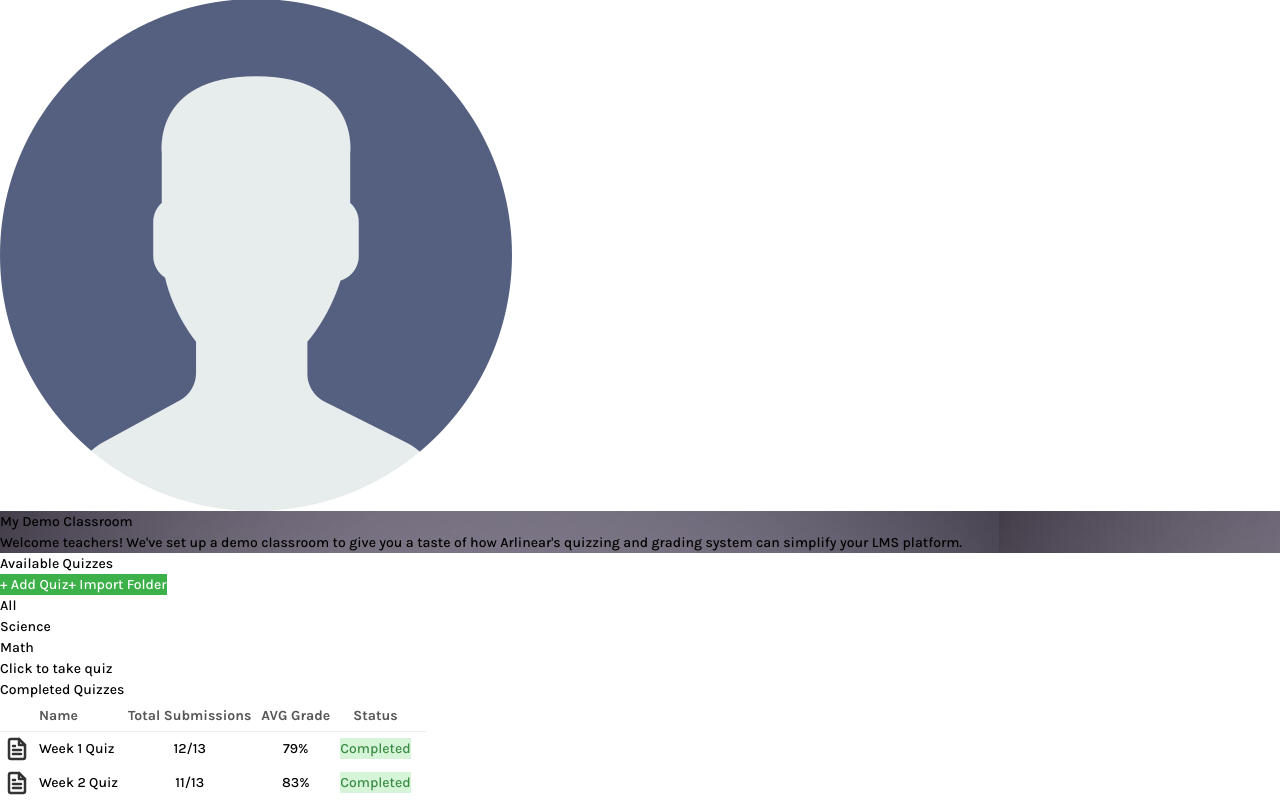
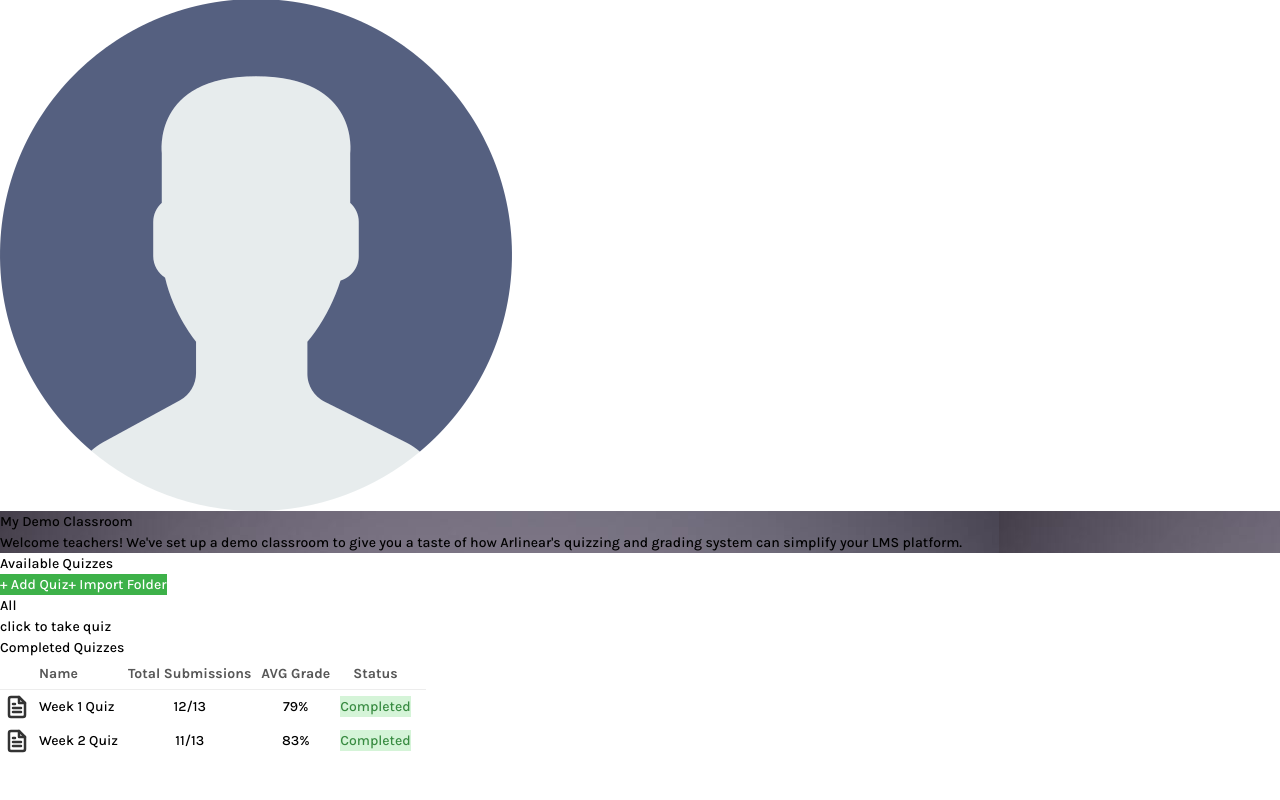
Before and after one commit to ArlinearEd/Edample, a Nuxt app: page / in a window 1280 px wide. Shown: the part 1791-2591 px from the top of the page. After the commit the page ends 2549 px from the top, so only its background shows below. Built offline with nearby package versions, Linux system fonts and the light colour scheme.

Commit message:
functionality

```diff
--- a/components/ImportQuizFolder.vue
+++ b/components/ImportQuizFolder.vue
@@ -8,7 +8,7 @@
             placeholder="Get Quiz/Folder by Key"
             class="input-border cursor-text w-full max-w-[20rem]"
             @keydown.enter="getQuizzes()"
-            @input="searchedQuizzes = []"
+            @input="searchedQuizzes = null"
         />
         <UiButton
             @click="getQuizzes()"
@@ -22,7 +22,7 @@
     <div class="flex flex-col justify-center mt-6 mb-4">
 
         <!-- instructions on how to import quiz/key -->
-        <p v-if="!searchedQuizzes.length && !loading"
+        <p v-if="!searchedQuizzes && !loading"
             class="text-center text-gray-800">
             <h6 class="font-bold mb-2">How to import a quiz:</h6>
             <ol class="list-decimal list-inside">
@@ -51,16 +51,16 @@
         </div>
 
         <!-- quiz results -->
-        <div v-if="searchedQuizzes.length && !loading"
+        <div v-if="searchedQuizzes && !loading"
             class="flex flex-col justify-center">
 
-            <p v-if="searchedQuizzes[0].folder"
+            <!-- <p v-if="searchedQuizzes[0].folder"
                 class="text-center text-gray-800 text-md mb-4">
                 Importing folder: <span class="font-bold">{{searchedQuizzes[0].folder}}</span> & all of its' quizzes.
-            </p>
+            </p> -->
 
             <div class="flex justify-center items-center gap-2">
-                <UiQuizCard v-for="quiz in searchedQuizzes.slice(0,4)" :key="quiz.id"
+                <UiQuizCard v-for="quiz in searchedQuizzes.slice(0,4)" :key="quiz.api_key"
                     :title="quiz.title" />
                     <p v-if="searchedQuizzes.length > 4"
                         class='text-sm text-gray-800'>& {{searchedQuizzes.length - 4}} more</p>
@@ -79,42 +79,39 @@
 </template>
 
 <script setup>
+import { fetchQuizzesFromFolder } from "@arlinear/quiz";
 
 const loading = ref(false);
 
 const quizFolderKey = ref('');
-const searchedQuizzes = ref([]);
+const searchedQuizzes = ref(null);
 
-const getQuizzes = () => {
+const selectedFolder = ref(null);
 
+const getQuizzes = async () => {
     loading.value = true;
 
-    // @liam: get quizzes from library
-    // save to local storage in order to display then in Demo Course Page
-    setTimeout(()=>{
-        searchedQuizzes.value = [
-            {
-                id: 1,
-                title: 'Quiz 1',
-                // folder: "bruh"
-            },
-            {
-                id: 2,
-                title: 'Quiz 2',
-            },
-            {
-                id: 3,
-                title: 'Quiz 3',
-            },
-        ];
-        loading.value = false;
-    }, 1500);
+    const response = await fetchQuizzesFromFolder(quizFolderKey.value);
+    loading.value = false;
+
+    if(typeof response != typeof []) {
+        return;
+    }
+    searchedQuizzes.value = response.quizzes;
+    selectedFolder.value = response;
+
 }
 
+const emit = defineEmits(['addedFolder']);
 const addQuizzesToClassroom = () => {
     // @liam: add quizzes to classroom
-    // save to local storage in order to display then in Demo Course Page
+    if(typeof selectedFolder.value == typeof []) {
+        emit ('addedFolder', selectedFolder.value);
+    }
     alert("Quizzes added to classroom")
+
+    selectedFolder.value = null;
+    searchedQuizzes.value = null;
 
     //@malek close modal
 }
--- a/components/Ui/QuizCard.vue
+++ b/components/Ui/QuizCard.vue
@@ -15,6 +15,10 @@ const props = defineProps({
         default: "/images/quiz-default.jpg",
         required: false,
     },
+    quiz: {
+        type: Object,
+        required: true,
+    }
 });
 </script>
 
@@ -24,6 +28,7 @@ const props = defineProps({
         @keydown.enter="(event) => event.target.click()"
         class="quizCard border-2 border-gray-200 rounded-lg cursor-pointer min-w-[10rem] w-40 h-fit"
         :title="title"
+        @click="navigateTo('/take-quiz/' + quiz.api_key)"
     >
         <div
             :style="{ backgroundImage: 'url(/images/icons/quiz.svg)' }"
--- a/pages/index.vue
+++ b/pages/index.vue
@@ -1,14 +1,11 @@
 <template>
     <div>
-
         <UiModal v-model:modalActive="modalActive">
-
             <!-- Import Quiz/Folder  -->
-        <ImportQuizFolder v-if="modalContent == 'import' "/>
+            <ImportQuizFolder v-if="modalContent == 'import'" @addedFolder="folders.push($event)"/>
 
             <!-- View Grades -->
-        <ViewGrades v-else-if="modalContent == 'grades' "
-            :quiz="selectedQuiz" />
+            <ViewGrades v-else-if="modalContent == 'grades'" :quiz="selectedQuiz" />
         </UiModal>
 
         <UiHeader />
@@ -16,7 +13,10 @@
         <div class="w-full max-w-[1000px] mx-auto flex flex-col gap-6 items-stretch">
             <div class="px-4 pt-24 pb-4 classroom-background bg-cover bg-no-repeat bg-center text-white">
                 <h1 class="text-2xl font-bold mb-2">My Demo Classroom</h1>
-            <p class="text-sm">Welcome teachers! We've set up a demo classroom to give you a taste of how Arlinear's quizzing and grading system can simplify your LMS platform.</p>
+                <p class="text-sm">
+                    Welcome teachers! We've set up a demo classroom to give you a taste of how Arlinear's quizzing and
+                    grading system can simplify your LMS platform.
+                </p>
             </div>
 
             <UiBox shadow full_width>
@@ -32,32 +32,33 @@
                 </div>
 
                 <!-- toggle folder -->
-            <div v-if="availableQuizzes.length"
-                class="flex items-end mt-1 mb-3">
-                <div v-for="tab in tabs" :key="tab"
-                    @click="selectedTab = tab"
-                    :class="[ tab == selectedTab ? 'border-blue-500 font-bold' : 'border-gray-300']"
-                    class="p-3 border-b-[2px] cursor-pointer">
-                    {{tab}}
+                <div v-if="availableQuizzes.length" class="flex items-end mt-1 mb-3">
+                    <div
+                        v-for="folder, idx in [{ name: 'All'}].concat(folders)"
+                        :key="folder"
+                        @click="selectedTab = idx"
+                        :class="[idx == selectedTab ? 'border-blue-500 font-bold' : 'border-gray-300']"
+                        class="p-3 border-b-[2px] cursor-pointer"
+                    >
+                        {{ folder.name }}
                     </div>
 
                     <div class="p-3 border-b-[2px] cursor-pointer grow border-gray-300"></div>
                 </div>
 
                 <!-- show quizzes in selected folder -->
-            <div v-if="availableQuizzes.length"
-                class="flex flex-wrap gap-2">
+                <div v-if="availableQuizzes.length" class="flex flex-wrap gap-2">
                     <!-- TODO @liam: take quiz -->
                     <!-- TODO @malek: show quizzes based on what tab youre in (show quizzes without folder first) -->
-                <UiQuizCard v-for="quiz in quizzesInTab" :key="quiz.id"
-                    title="Click to take quiz" />
+                    <UiQuizCard v-for="quiz in quizzesInTab" :key="quiz.id" :title="quiz.title" :quiz="quiz"/>
                 </div>
-            <p v-else
-                class="text-md text-gray-500 text-center mx-auto my-12">
-                Add some quizzes to build your classroom. <br> <br>
-                You can... <br>
-                1. Add a single quiz <br>
-                2. Import multiple quizzes from a folder in <a class="text-blue-600 underline" href="/library" target="_blank">your Library</a>
+                <p v-else class="text-md text-gray-500 text-center mx-auto my-12">
+                    Add some quizzes to build your classroom. <br />
+                    <br />
+                    You can... <br />
+                    1. Add a single quiz <br />
+                    2. Import multiple quizzes from a folder in
+                    <a class="text-blue-600 underline" href="/library" target="_blank">your Library</a>
                 </p>
             </UiBox>
 
@@ -83,39 +84,42 @@
                 </div>
             </UiBox>
         </div>
-
-    <!-- <div>
-        <NuxtLink to="/teacher">You're a teacher</NuxtLink>
-        <br>
-        <NuxtLink to="/student">You're a student</NuxtLink>
-    </div> -->
     </div>
 </template>
 
 <script setup>
+import { fetchQuizzesFromFolder } from "@arlinear/quiz";
+
+const folders = useCookie("folders");
+const selectedTab = ref(0);
+
+if (!folders.value) {
+    folders.value = [];
+}
+
+// update folder content on page refresh
+for (let i = 0; i < folders.value.length; i++) {
+    folders.value[i] = await fetchQuizzesFromFolder(folders.value[i].api_key);
+}
+
 
 // available quizzes tabs
-const tabs = ref(["All", "Science", "Math"]);
-const selectedTab = ref("All");
 const availableQuizzes = ref([
     {
         id: 1,
         title: "click to take quiz",
-        folder: null
+        folder: null,
     },
 ]);
 
-const quizzesInTab = computed( () => {
-
+const quizzesInTab = computed(() => {
     // if all tab is selected, show all quizzes (+ show quizzes without folder first)
-    if(selectedTab.value == "All"){
-        return availableQuizzes.value.sort((a, b) => a.folder == null);
+    if (selectedTab.value ==0) {
+        return availableQuizzes.value.filter((a) => a.folder == null);
     }
 
-    // else, show quizzes in selected folder
-    return availableQuizzes.value.filter(quiz => quiz.folder == selectedTab.value);
-})
-
+    return folders.value[selectedTab.value - 1].quizzes;
+});
 
 // completed quiz table
 const tableColumns = ref([
@@ -139,7 +143,7 @@ const completedQuizzes = ref([
         avg_grade: "83%",
         status: "Completed",
     },
-])
+]);
 
 // modal (for quiz/folder crud && completed quiz grades)
 const modalActive = ref(false);
@@ -149,17 +153,15 @@ const modalContent = ref("import");
 const selectedQuiz = ref(null);
 
 const openModal = (content, quiz) => {
-
     if (quiz) selectedQuiz.value = quiz;
 
     modalContent.value = content;
     modalActive.value = true;
-}
+};
 </script>
 
 <style scoped>
-.classroom-background{
-    background-image: url('/images/classroom-image.jpg');
-
+.classroom-background {
+    background-image: url("/images/classroom-image.jpg");
 }
 </style>
```
Lines whose indentation alone changed are shown as unchanged.
